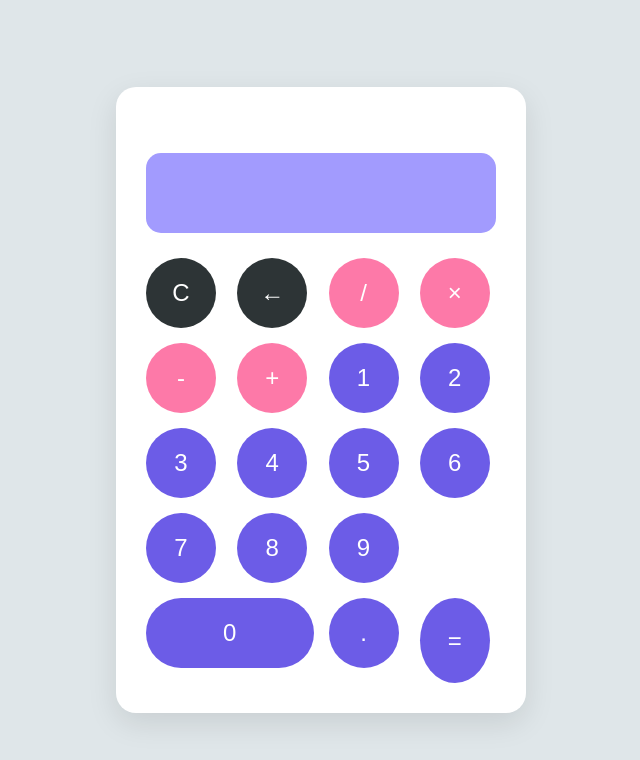
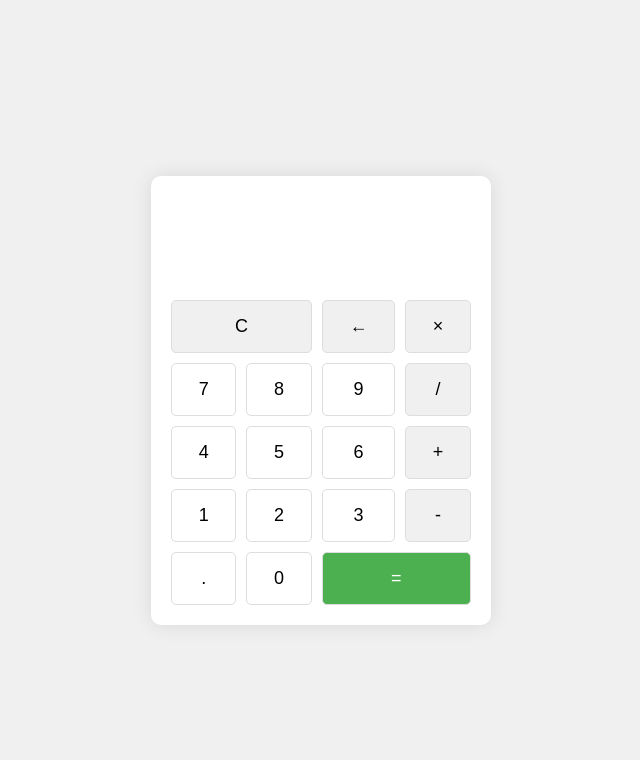
Before and after one commit to Dukedanidd/Tarea3Frontend, a website built with Vite: page index.html in a window 1280 px wide. Shown: the whole page, without its empty margins (319-959 px from the left). Built offline with nearby package versions, Linux system fonts and the light colour scheme.

Commit message:
update styles

```diff
--- a/style.css
+++ b/style.css
@@ -1,119 +1,155 @@
 :root {
-  --primary-color: #6c5ce7;
-  --secondary-color: #a29bfe;
-  --accent-color: #fd79a8;
-  --background-color: #dfe6e9;
-  --text-color: #2d3436;
-  --button-text: #ffffff;
+  font-family: Inter, system-ui, Avenir, Helvetica, Arial, sans-serif;
+  line-height: 1.5;
+  font-weight: 400;
+  color-scheme: light dark;
+  background-color: #f0f0f0;
 }
 
 body {
-  font-family: 'Roboto', sans-serif;
+  margin: 0;
   display: flex;
   justify-content: center;
   align-items: center;
-  height: 100vh;
-  margin: 0;
-  background-color: var(--background-color);
+  min-height: 100vh;
+  background-color: #f0f0f0;
 }
 
 .calculator {
-  background-color: #ffffff;
-  border-radius: 20px;
-  box-shadow: 0 10px 30px rgba(0, 0, 0, 0.1);
-  padding: 30px;
-  width: 350px;
+  background-color: #fff;
+  border-radius: 10px;
+  box-shadow: 0 0 20px rgba(0, 0, 0, 0.1);
+  padding: 20px;
+  width: 300px;
 }
 
 #display {
-  background-color: var(--secondary-color);
-  border: none;
-  border-radius: 15px;
-  color: var(--button-text);
-  font-size: 36px;
-  height: 80px;
-  margin-bottom: 25px;
-  padding: 0 20px;
+  width: 100%;
+  height: 60px;
+  margin-bottom: 20px;
+  font-size: 24px;
   text-align: right;
-  width: 100%;
+  padding: 10px;
+  border-radius: 5px;
   box-sizing: border-box;
-  transition: all 0.3s ease;
+  color: #010101;
 }
 
 .buttons {
   display: grid;
-  grid-template-columns: repeat(4, 1fr);
-  gap: 15px;
+  grid-template-areas:
+            "clear clear backspace multiply"
+            "num7 num8 num9 divide"
+            "num4 num5 num6 add"
+            "num1 num2 num3 substract"
+            "point num0 equals equals";
+  gap: 10px;
 }
 
 button {
-  background-color: var(--primary-color);
+  padding: 15px;
+  font-size: 18px;
   border: none;
-  border-radius: 50%;
-  color: var(--button-text);
+  border-radius: 5px;
   cursor: pointer;
-  font-size: 24px;
-  height: 70px;
-  width: 70px;
-  transition: all 0.3s ease;
-  display: flex;
-  justify-content: center;
-  align-items: center;
-  font-weight: 500;
+  transition: background-color 0.2s;
+  color: #000;
+}
+
+.number {
+  background-color: #fff;
+  border: 1px solid #ddd;
+  color: #000;
+}
+
+.operator {
+  background-color: #f0f0f0;
+  border: 1px solid #ddd;
+  color: #000;
 }
 
 button:hover {
-  background-color: var(--secondary-color);
-  transform: translateY(-5px);
-  box-shadow: 0 5px 15px rgba(0, 0, 0, 0.1);
+  background-color: #e0e0e0;
 }
 
-.operator {
-  background-color: var(--accent-color);
+button:active {
+  transform: scale(0.95);
+}
+
+.key-clear {
+  grid-area: clear;
+}
+
+.key-backspace {
+  grid-area: backspace;
+}
+
+.key-multiply {
+  grid-area: multiply;
+}
+
+.key-divide {
+  grid-area: divide;
+}
+
+.key-add {
+  grid-area: add;
+}
+
+.key-substract {
+  grid-area: substract;
 }
 
 .key-0 {
-  grid-column: span 2;
-  border-radius: 35px;
-  width: 100%;
+  grid-area: num0;
+}
+
+.key-1 {
+  grid-area: num1;
+}
+
+.key-2 {
+  grid-area: num2;
+}
+
+.key-3 {
+  grid-area: num3;
+}
+
+.key-4 {
+  grid-area: num4;
+}
+
+.key-5 {
+  grid-area: num5;
+}
+
+.key-6 {
+  grid-area: num6;
+}
+
+.key-7 {
+  grid-area: num7;
+}
+
+.key-8 {
+  grid-area: num8;
+}
+
+.key-9 {
+  grid-area: num9;
+}
+
+.key-point {
+  grid-area: point;
 }
 
 .key-equals {
-  background-color: var(--primary-color);
-  grid-row: span 2;
-  height: 100%;
+  grid-area: equals;
+  background-color: #4CAF50;
+  color: white;
 }
 
-.key-clear, .key-backspace {
-  background-color: var(--text-color);
+.key-equals:hover {
+  background-color: #45a049;
 }
-
-@media (max-width: 480px) {
-  .calculator {
-    width: 95%;
-    padding: 20px;
-  }
-
-  button {
-    font-size: 20px;
-    height: 60px;
-    width: 60px;
-  }
-}
-
-@media (max-width: 350px) {
-  .calculator {
-    padding: 15px;
-  }
-
-  button {
-    font-size: 18px;
-    height: 50px;
-    width: 50px;
-  }
-
-  #display {
-    font-size: 28px;
-    height: 60px;
-  }
-}
```
Also changed, not shown: 1 other file.
